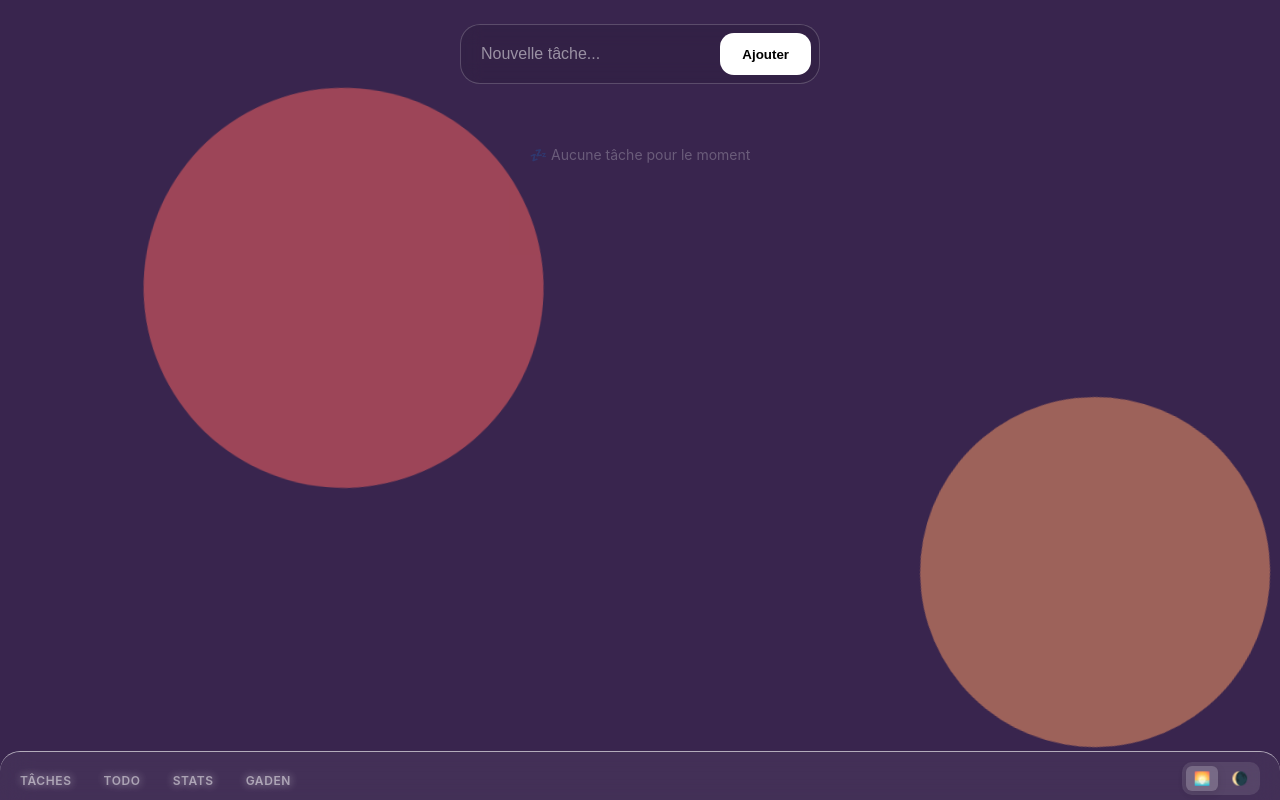
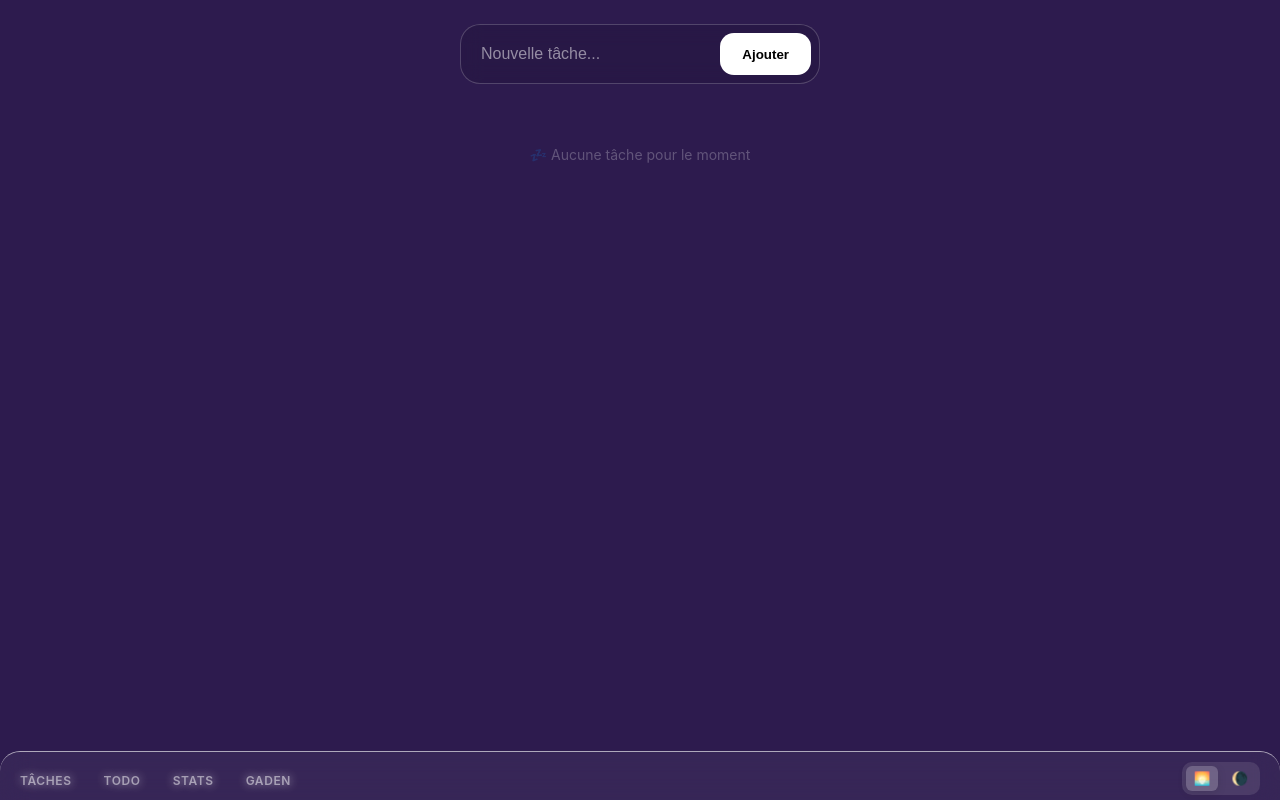
Before and after one commit to His000ka/Todolist_pwa, a React (Vite) app in the folder frontend-todolist-pwa/: page / in a window 1280 px wide. Built offline with nearby package versions, Linux system fonts and the light colour scheme.

Commit message:
try fix navbar

```diff
--- a/frontend-todolist-pwa/index.html
+++ b/frontend-todolist-pwa/index.html
@@ -1,5 +1,5 @@
 <!doctype html>
-<html lang="fr" style="height: 100%;">
+<html lang="fr">
   <head>
     <meta charset="UTF-8" />
     <meta name="viewport" content="width=device-width, initial-scale=1.0, maximum-scale=1.0, user-scalable=no, viewport-fit=cover" />
--- a/frontend-todolist-pwa/src/index.css
+++ b/frontend-todolist-pwa/src/index.css
@@ -15,36 +15,35 @@
 .theme-emerald { --main-bg: #064e3b; --orbe-1-color: #10b981; --orbe-2-color: #3b82f6; --accent: #10b981; }
 .theme-night   { --main-bg: #171d1b; --orbe-1-color: #0d1412; --orbe-2-color: #747474; --accent: #cccccc4f; }
 
-/* ---- Reset iOS ---- */
+
 html {
-  height: -webkit-fill-available;
+  height: 100%;
   background-color: var(--main-bg);
   transition: background-color 0.5s ease;
   overscroll-behavior: none;
-  /* -webkit-fill-available supprimé — conflit avec height: 100% */
 }
 
 body {
   margin: 0;
   padding: 0;
   width: 100%;
-  /* Fix scroll iOS — position fixed bloque l'élasticité Safari */
-  position: fixed;
-  inset: 0;
+  height: 100%;
   overflow: hidden;
   overscroll-behavior: none;
   font-family: 'Inter', system-ui, -apple-system, sans-serif;
   background-color: var(--main-bg);
+  /* PLUS de position: fixed ici */
 }
 
 #root {
-  position: fixed;
-  inset: 0;
+  width: 100%;
+  height: 100%;
   overflow: hidden;
   display: flex;
   flex-direction: column;
   background: var(--main-bg);
   animation: fadeIn 0.15s ease-out;
+  /* PLUS de position: fixed ici non plus */
 }
 
 /* ---- Background animé — UNE SEULE définition ---- */
```
